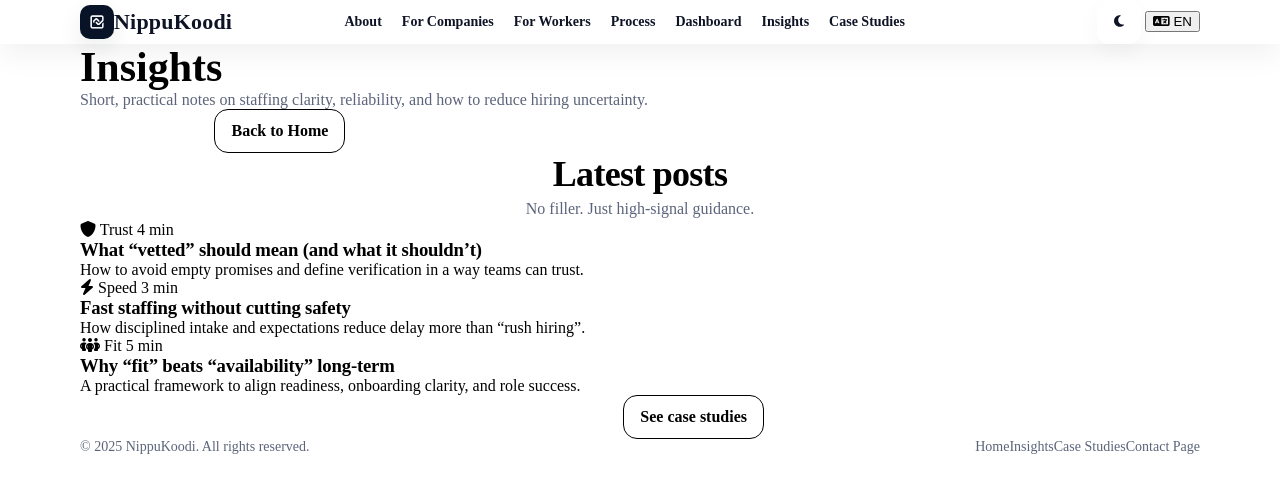
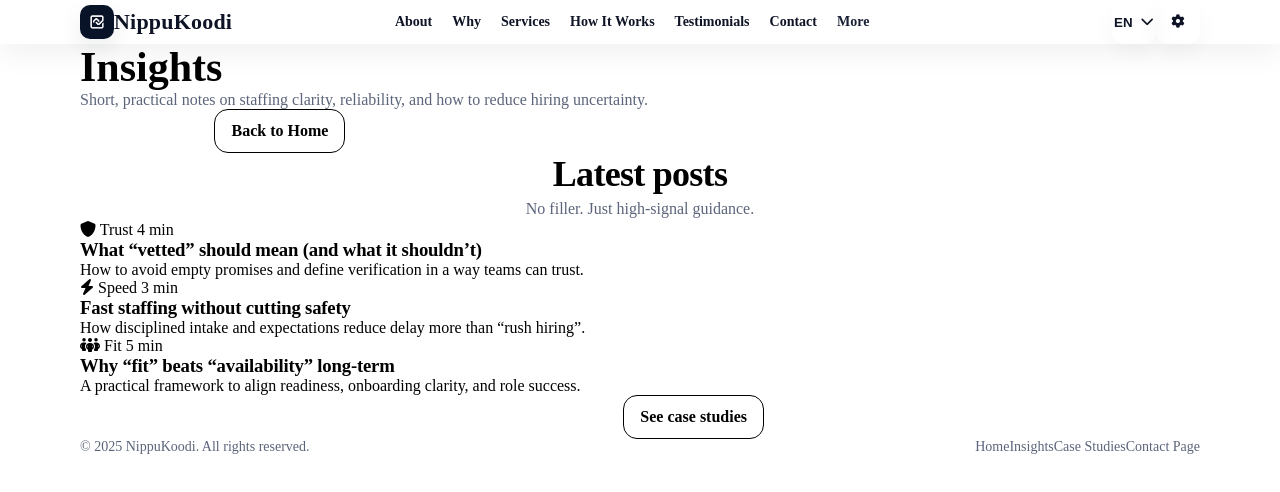
Before and after one commit to ARUN-SIKHA/NippuMAX, a plain HTML site: page blog.html in a window 1280 px wide. Drawn offline with Linux system fonts and the light colour scheme.

Commit message:
Update blog.html

```diff
--- a/blog.html
+++ b/blog.html
@@ -20,30 +20,44 @@
       <span class="brand-text">NippuKoodi</span>
     </a>
 
-      <div class="nav-wrap">
+    <nav class="nav" id="siteNav" aria-label="Main navigation">
+      <!-- Primary links (kept visible on desktop) -->
+      <a href="index.html#about">About</a>
+      <a href="index.html#why">Why</a>
+      <a href="index.html#services">Services</a>
+      <a href="index.html#how">How It Works</a>
+      <a href="index.html#testimonials">Testimonials</a>
+      <a href="index.html#contact">Contact</a>
+
+      <!-- “More” keeps desktop ONE-LINE even with many links -->
+      <details class="nav-more">
+        <summary>More</summary>
+        <div class="nav-more-menu">
+          <a href="companies.html">For Companies</a>
+          <a href="workers.html">For Workers</a>
+          <a href="process.html">Process</a>
+          <a href="dashboard.html">Dashboard</a>
+          <a href="insights.html">Insights</a>
+          <a href="case-studies.html">Case Studies</a>
+        </div>
+      </details>
+
+      <a class="nav-cta" href="support.html">Contact Page</a>
+    </nav>
+
+    <!-- Right-side actions (language + theme + hamburger) -->
+    <div class="header-actions">
+      <button class="icon-btn" id="langBtn" aria-haspopup="listbox" aria-expanded="false">
+        EN <i class="fa-solid fa-chevron-down" aria-hidden="true"></i>
+      </button>
+
+      <button class="icon-btn" id="themeToggle" aria-label="Toggle dark mode" title="Toggle theme">
+        <i class="fa-solid fa-gear" aria-hidden="true"></i>
+      </button>
+
+      <!-- Hamburger is now NEXT to language/theme (not in the middle) -->
       <button class="nav-toggle" id="navToggle" aria-expanded="false" aria-controls="siteNav" aria-label="Toggle menu">
         <span class="nav-toggle-bars"></span>
-        </button>
-
-        <nav class="nav" id="siteNav" aria-label="Main navigation">
-          <a href="index.html#about" data-i18n="nav_about">About</a>
-          <a href="companies.html" data-i18n="nav_companies">For Companies</a>
-          <a href="workers.html" data-i18n="nav_workers">For Workers</a>
-          <a href="process.html" data-i18n="nav_process">Process</a>
-          <a href="dashboard.html" data-i18n="nav_dashboard">Dashboard</a>
-          <a href="blog.html" aria-current="page" data-i18n="nav_blog">Insights</a>
-          <a href="case-studies.html" data-i18n="nav_cases">Case Studies</a>
-          <a class="nav-cta" href="support.html" data-i18n="nav_contact_page">Contact Page</a>
-        </nav>
-      </div>
-
-      <div class="header-utils" aria-label="Header controls">
-        <button class="icon-btn" id="themeToggle" type="button" aria-pressed="false" aria-label="Switch theme">
-          <i class="fa-solid fa-moon"></i>
-        </button>
-        <button class="lang-pill" id="langToggle" type="button" aria-label="Switch language">
-          <i class="fa-solid fa-language"></i>
-          <span>EN</span>
       </button>
     </div>
   </div>
```
Lines whose indentation alone changed are shown as unchanged.
